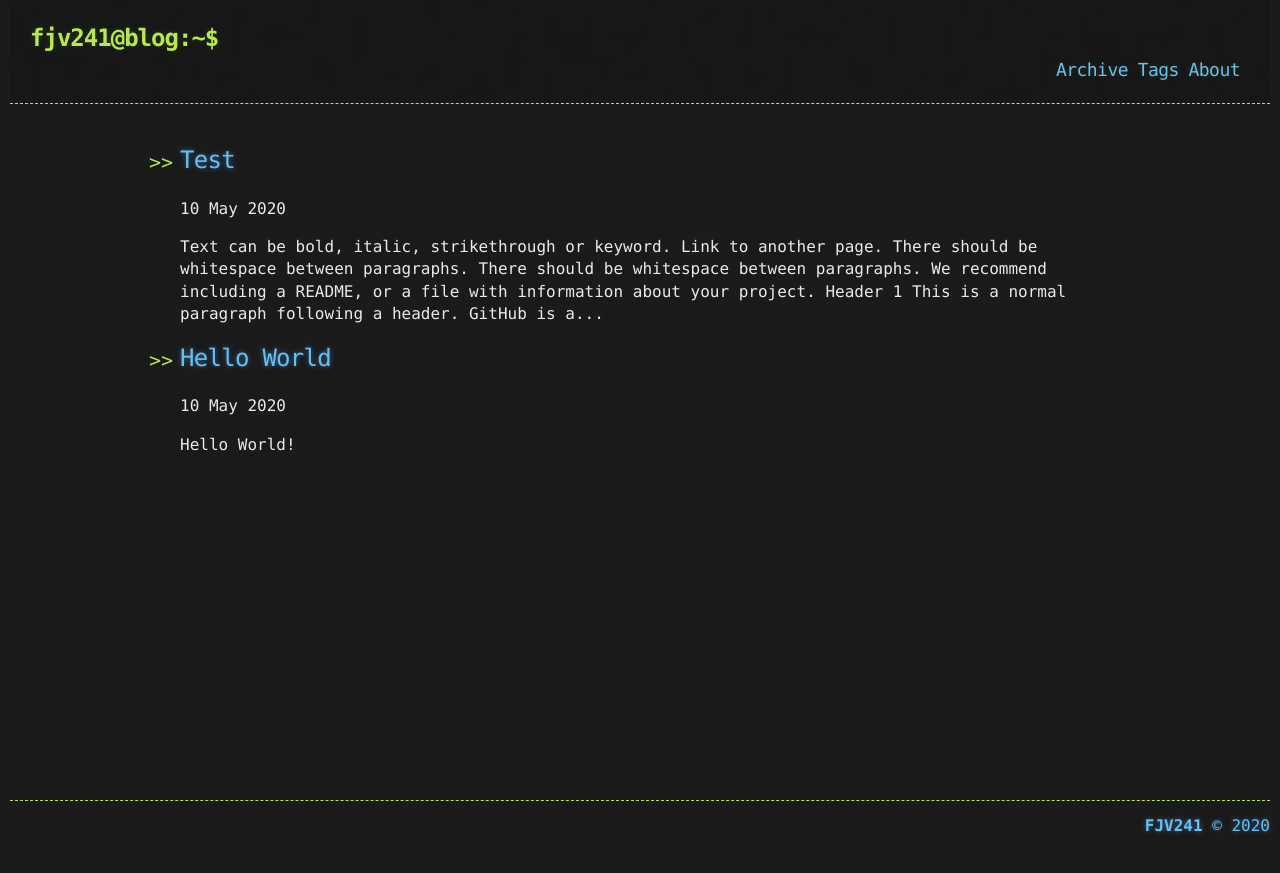
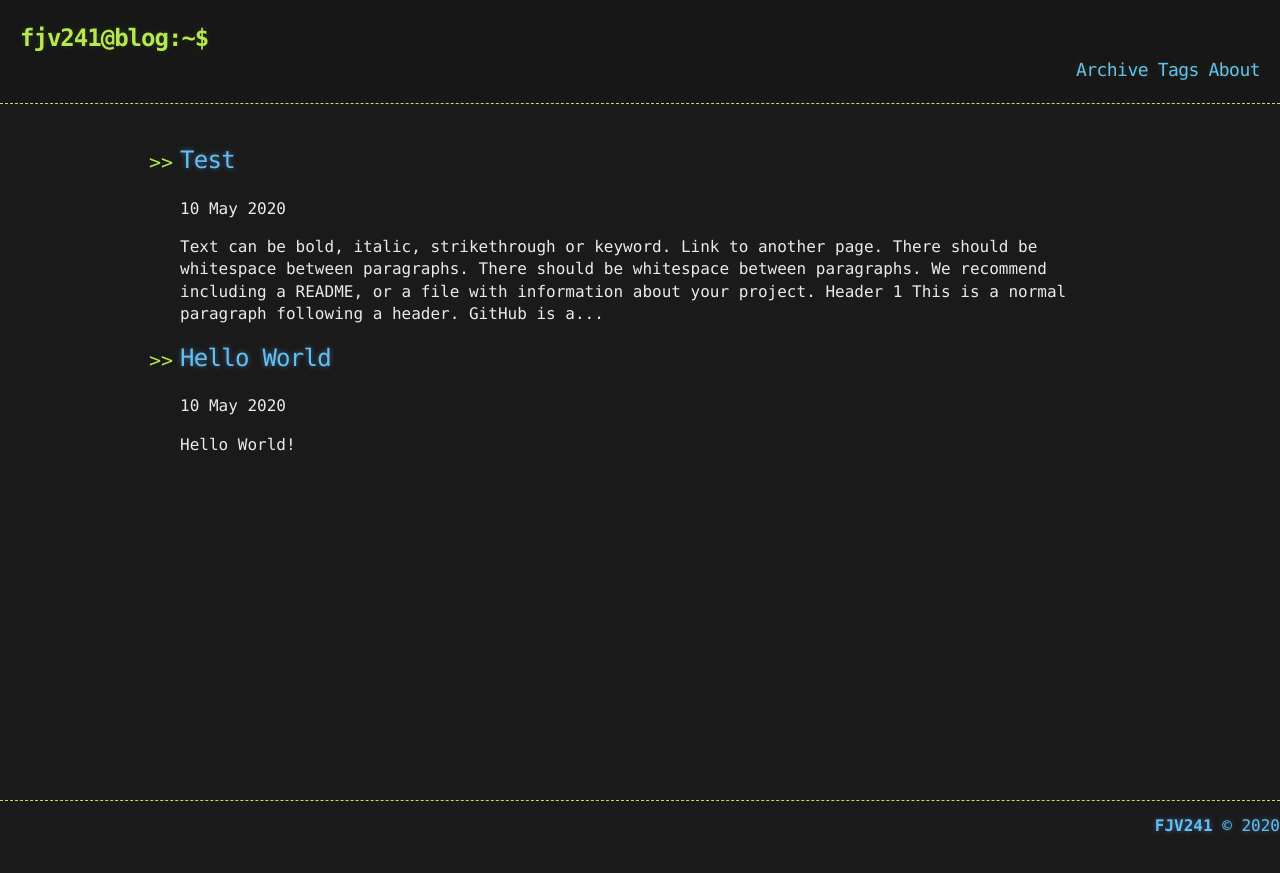
Before and after one commit to FJV241/fjv241.github.io, a Jekyll site: the page built from index.html, in a window 1280 px wide. Shown: the top 873 px of the page. Built offline with Jekyll 4.4.1, drawn with Linux system fonts in a browser that asks for light colours; the list of posts is cut into pages by our own code.

Commit message:
Update base.scss

```diff
--- a/_sass/base.scss
+++ b/_sass/base.scss
@@ -53,12 +53,12 @@ header {
   background: rgba(0, 0, 0, 0.1);
   border-bottom: 1px dashed $conifer;
   padding: 20px;
-  margin: 0 10px 40px 10px;
+  margin: 0 0 40px 0px;
 }
 
 .header-links {
   text-align: right;
-  margin-right: 10px;
+  margin-right: 0;
 }
 
 .header-link {
@@ -273,8 +273,6 @@ footer {
   height: 50px;
   line-height: 50px;
   text-align: right;
-  margin-right: 10px;
-  margin-left: 10px;
   border-top: 1px dashed $conifer;
 }
 
```
